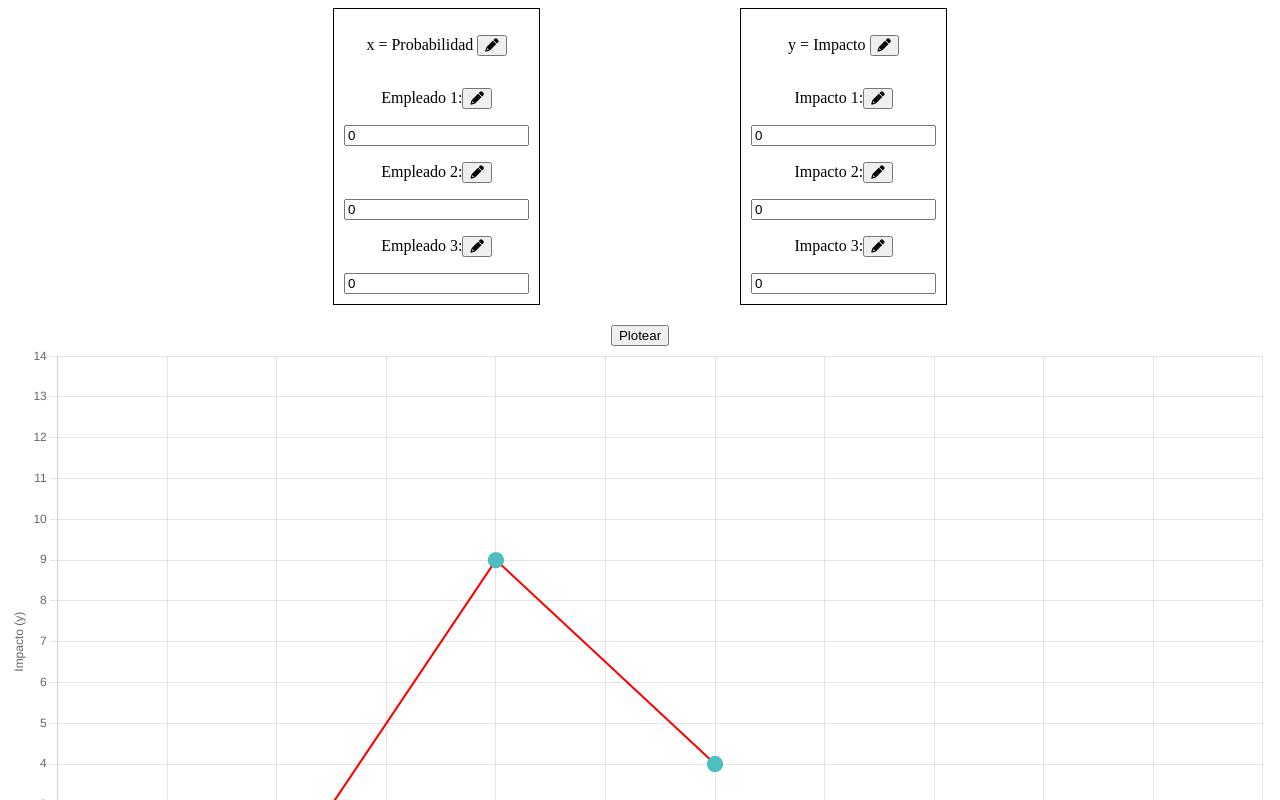
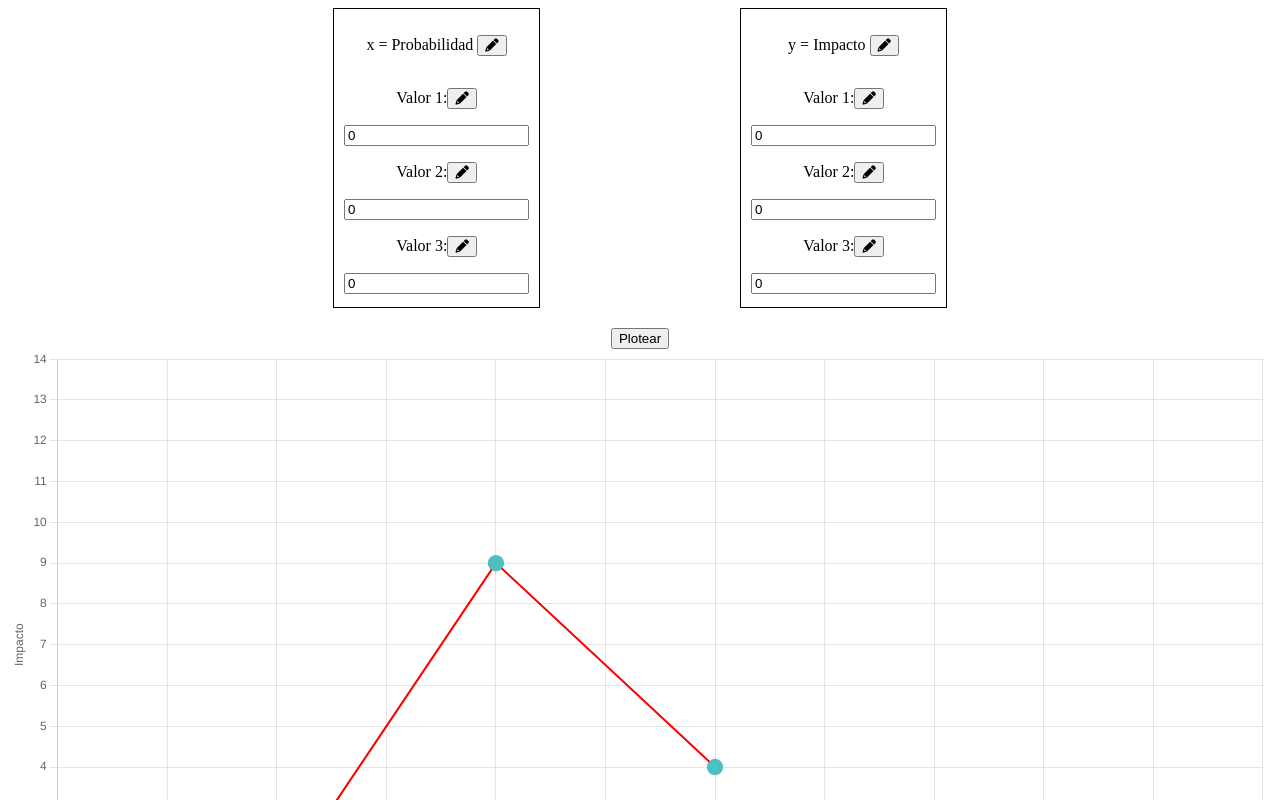
Before and after one commit to salvvilla88/shapp-angular, an Angular app in the folder frontend-shapp/: page / in a window 1280 px wide. Shown: the top 800 px of the page. Built offline with nearby package versions, Linux system fonts and the light colour scheme.

Commit message:
Added axis name change, scroll, and other changes

```diff
--- a/frontend-shapp/src/app/app.component.html
+++ b/frontend-shapp/src/app/app.component.html
@@ -1,4 +1,4 @@
 <div class="container">
-  <app-input-form (plotClicked)="handlePlotClick($event)"></app-input-form>
-  <app-chart [data]="data"></app-chart>
+  <app-input-form (plotClicked)="handlePlotClick($event)" (labelsChanged)="handleLabelsChanged($event)"></app-input-form>
+<app-chart [data]="data" [config]="{ xLabel: xInputLabel, yLabel: yInputLabel }" #chartComponent></app-chart>
 </div>
--- a/frontend-shapp/src/app/app.component.ts
+++ b/frontend-shapp/src/app/app.component.ts
@@ -17,6 +17,9 @@ export class AppComponent implements AfterViewInit {
     y3: 4
   };
 
+  xInputLabel: string = 'Probabilidad';
+  yInputLabel: string = 'Impacto';
+
   ngAfterViewInit() {
   }
 
@@ -29,4 +32,16 @@ export class AppComponent implements AfterViewInit {
       console.log('PlotChart called');
     }
   }
+
+  handleLabelsChanged(labels: { xLabel: string, yLabel: string }) {
+    if (this.chartComponent) {
+      this.xInputLabel = labels.xLabel;
+      this.yInputLabel = labels.yLabel;
+      this.chartComponent.config = {
+        xLabel: this.xInputLabel,
+        yLabel: this.yInputLabel,
+      };
+      this.chartComponent.plotChart();
+    }
+  }
 }
--- a/frontend-shapp/src/app/chart/chart.component.ts
+++ b/frontend-shapp/src/app/chart/chart.component.ts
@@ -1,5 +1,10 @@
 import { Component, Input, AfterViewInit, ViewChild, ElementRef, OnChanges, SimpleChanges, OnDestroy } from '@angular/core';
 import { Chart, ChartConfiguration, ScatterDataPoint } from 'chart.js/auto';
+
+interface ChartConfig {
+  xLabel: string;
+  yLabel: string;
+}
 
 @Component({
   selector: 'app-chart',
@@ -9,6 +14,10 @@ import { Chart, ChartConfiguration, ScatterDataPoint } from 'chart.js/auto';
 export class ChartComponent implements AfterViewInit, OnChanges, OnDestroy {
   @Input() data: any;
   @Input() lineColor: string = 'rgba(255, 0, 0, 1)';
+  @Input() config: ChartConfig = {
+    xLabel: 'Probabilidad',
+    yLabel: 'Impacto',
+  };
 
   @ViewChild('scatterplot') scatterplotCanvas!: ElementRef;
 
@@ -80,7 +89,7 @@ export class ChartComponent implements AfterViewInit, OnChanges, OnDestroy {
               position: 'bottom',
               title: {
                 display: true,
-                text: 'Probabilidad (x)',
+                text: this.config.xLabel,
               },
               min: 0,
               max: maxX + 5,
@@ -93,7 +102,7 @@ export class ChartComponent implements AfterViewInit, OnChanges, OnDestroy {
               position: 'left',
               title: {
                 display: true,
-                text: 'Impacto (y)',
+                text: this.config.yLabel,
               },
               min: 0,
               max: maxY + 5,
--- a/frontend-shapp/src/app/input-form/input-form.component.css
+++ b/frontend-shapp/src/app/input-form/input-form.component.css
@@ -15,6 +15,21 @@ body, html {
     display: flex;
     flex-direction: row;
     justify-content: space-between;
+    overflow-y: auto;
+    height: 300px;
+  }
+
+  .boxes::-webkit-scrollbar {
+    width: 12px;
+  }
+
+  .boxes::-webkit-scrollbar-thumb {
+    background-color: #ccc;
+    border-radius: 10px;
+  }
+
+  .boxes::-webkit-scrollbar-track {
+    background-color: #f1f1f1;
   }
 
   .box {
--- a/frontend-shapp/src/app/input-form/input-form.component.html
+++ b/frontend-shapp/src/app/input-form/input-form.component.html
@@ -1,16 +1,16 @@
 <div class="container">
-  <div class="boxes" style="display: flex; flex-direction: row; justify-content: space-between;">
+  <div class="boxes" style="display: flex; flex-direction: row; justify-content: space-between; height: 300px;">
 
-    <div class="box big-box">
+    <div class="box big-box" style="overflow-y: auto;">
       <p> x = {{ xInputLabel }}  <button (click)="editXLabel()"><i class="fas fa-pencil-alt"></i></button></p>
       <div class="input-container" *ngIf="editingXLabel">
         <input [(ngModel)]="newXLabel" type="text" placeholder="Nuevo valor">
         <button (click)="saveXLabel(newXLabel)">Guardar</button>
       </div>
 
-      <div class="input-container" *ngFor="let employee of employeeLabels; let i = index">
+      <div class="input-container" *ngFor="let i of generateArray(30)">
         <p>
-          <span *ngIf="!editingEmployeeLabels[i]">{{ employee }}:</span>
+          <span *ngIf="!editingEmployeeLabels[i]">{{ employeeLabels[i] }}:</span>
           <span *ngIf="editingEmployeeLabels[i]">
             <input [(ngModel)]="employeeLabels[i]" type="text" placeholder="Nuevo nombre">
             <button (click)="saveEmployeeLabel(i, employeeLabels[i])">Guardar</button>
@@ -18,21 +18,21 @@
           <button *ngIf="!editingEmployeeLabels[i]" (click)="editEmployeeLabel(i)"><i class="fas fa-pencil-alt"></i></button>
         </p>
         <div class="input-container">
-          <input [attr.id]="'x' + (i + 1)" [(ngModel)]="inputValues['x' + (i + 1)]" type="text" placeholder="Nuevo valor">
+          <input [attr.id]="'x' + (i + 1)" [(ngModel)]="inputValues['x' + (i + 1)]" type="text" placeholder="Valor {{ i + 1 }}">
         </div>
       </div>
     </div>
 
-    <div class="box big-box">
+    <div class="box big-box" style="overflow-y: auto;">
       <p> y = {{ yInputLabel }}  <button (click)="editYLabel()"><i class="fas fa-pencil-alt"></i></button></p>
       <div class="input-container" *ngIf="editingYLabel">
         <input [(ngModel)]="newYLabel" type="text" placeholder="Nuevo valor">
         <button (click)="saveYLabel(newYLabel)">Guardar</button>
       </div>
 
-      <div class="input-container" *ngFor="let impact of impactLabels; let i = index">
+      <div class="input-container" *ngFor="let i of generateArray(30)">
         <p>
-          <span *ngIf="!editingImpactLabels[i]">{{ impact }}:</span>
+          <span *ngIf="!editingImpactLabels[i]">{{ impactLabels[i] }}:</span>
           <span *ngIf="editingImpactLabels[i]">
             <input [(ngModel)]="impactLabels[i]" type="text" placeholder="Nuevo nombre">
             <button (click)="saveImpactLabel(i, impactLabels[i])">Guardar</button>
--- a/frontend-shapp/src/app/input-form/input-form.component.ts
+++ b/frontend-shapp/src/app/input-form/input-form.component.ts
@@ -17,8 +17,8 @@ export class InputFormComponent {
 
   xInputLabel: string = 'Probabilidad';
   yInputLabel: string = 'Impacto';
-  employeeLabels: string[] = ['Empleado 1', 'Empleado 2', 'Empleado 3'];
-  impactLabels: string[] = ['Impacto 1', 'Impacto 2', 'Impacto 3'];
+  employeeLabels: string[] = ['Valor 1', 'Valor 2', 'Valor 3'];
+  impactLabels: string[] = ['Valor 1', 'Valor 2', 'Valor 3'];
 
   editingXLabel: boolean = false;
   editingYLabel: boolean = false;
@@ -30,6 +30,11 @@ export class InputFormComponent {
   newImpactLabels: string[] = ['', '', ''];
 
   @Output() plotClicked = new EventEmitter<any>();
+  @Output() labelsChanged = new EventEmitter<{ xLabel: string, yLabel: string }>();
+
+  generateArray(length: number): number[] {
+    return Array.from({ length }, (_, index) => index);
+  }
 
   onPlotClick() {
     this.plotClicked.emit(this.inputValues);
@@ -43,6 +48,7 @@ export class InputFormComponent {
   saveXLabel(newLabel: string) {
     this.xInputLabel = newLabel;
     this.editingXLabel = false;
+    this.labelsChanged.emit({ xLabel: this.xInputLabel, yLabel: this.yInputLabel });
   }
 
   editYLabel() {
@@ -53,6 +59,7 @@ export class InputFormComponent {
   saveYLabel(newLabel: string) {
     this.yInputLabel = newLabel;
     this.editingYLabel = false;
+    this.labelsChanged.emit({ xLabel: this.xInputLabel, yLabel: this.yInputLabel });
   }
 
   editEmployeeLabel(index: number) {
```
